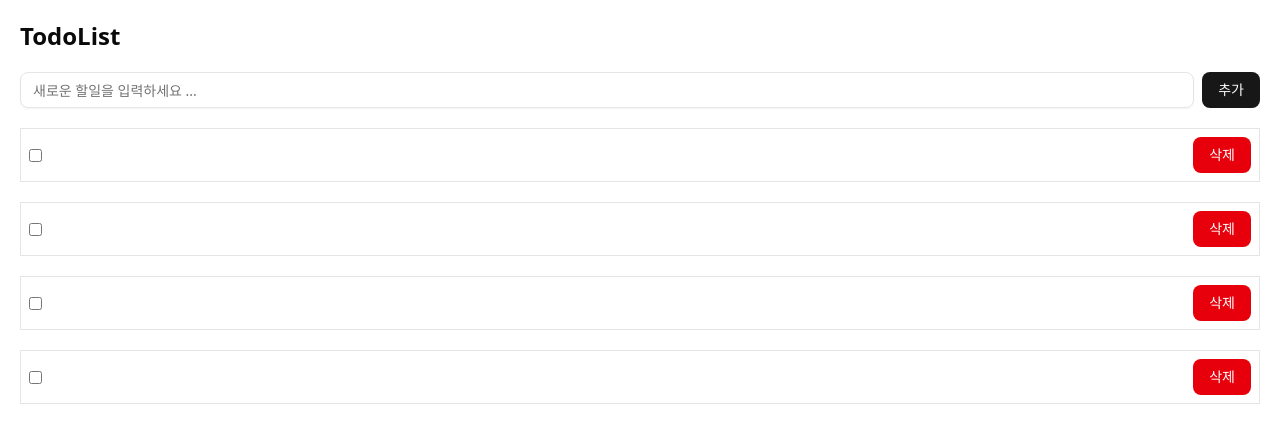
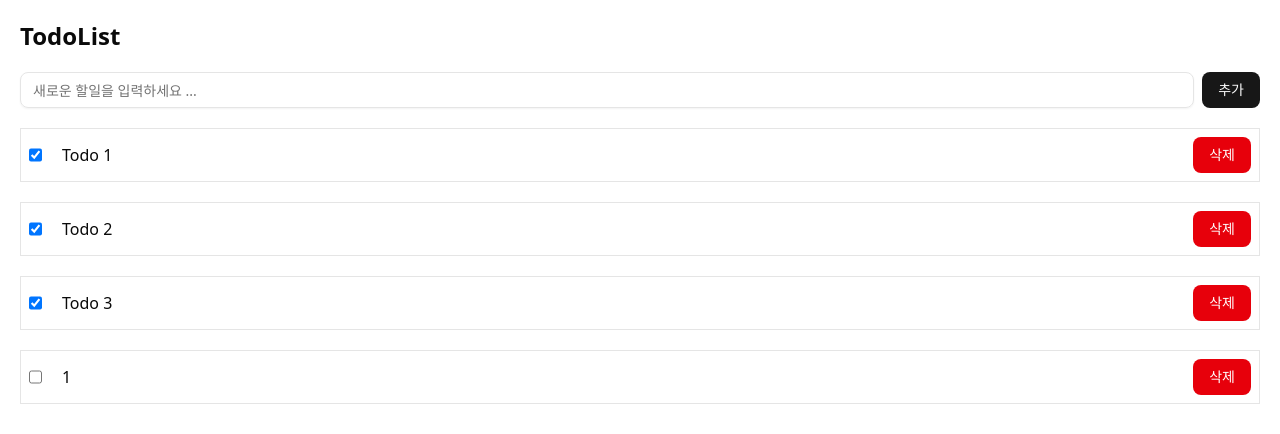
Before and after one commit to this-and-that-dev/onebite-exam, a React (Vite) app: page /todolist in a window 1280 px wide. Shown: the top 434 px of the page. Built offline with nearby package versions, Linux system fonts and the light colour scheme; data requests are answered from the project's data file.

Commit message:
34. (4.13) 캐시 정규화하기 2

```diff
--- a/src/components/todo-list/todo-item.tsx
+++ b/src/components/todo-list/todo-item.tsx
@@ -1,10 +1,18 @@
 import { Button } from "@/components/ui/button.tsx";
-import type { Todo } from "@/types.ts";
 import { Link } from "react-router";
 import { useUpdateTodoMutation } from "@/hooks/mutations/use-update-todo-mutation.ts";
 import useDeleteTodoMutation from "@/hooks/mutations/use-delete-todo-mutation.ts";
+import { useTodoDataById } from "@/hooks/queries/use-todo-data-by-id.ts";
 
-export default function TodoItem({ id, content, isDone }: Todo) {
+export default function TodoItem({ id }: { id: string }) {
+  const { data: todo } = useTodoDataById(id, "LIST");
+
+  if (!todo) {
+    throw new Error("Todo data Undefined");
+  }
+
+  const { content, isDone } = todo;
+
   const { mutate: updateTodo } = useUpdateTodoMutation();
   const { mutate: deleteTodo, isPending: isDeleteTodoPending } =
     useDeleteTodoMutation();
--- a/src/hooks/mutations/use-create-todo-mutation.ts
+++ b/src/hooks/mutations/use-create-todo-mutation.ts
@@ -16,10 +16,18 @@ export function useCreateTodoMutation() {
     //매개변수로 createTodo 의 반환값이 들어온다.
     onSuccess: async (newTodo) => {
       //prevTodos 는 키값에 저장된 데이터가 들어있다.
-      queryClient.setQueryData<Todo[]>(QUERY_KEYS.todo.list, (prevTodos) => {
-        if (!prevTodos) return [newTodo];
-        return [...prevTodos, newTodo];
-      });
+      queryClient.setQueryData<string[]>(
+        QUERY_KEYS.todo.list,
+        (prevTodoIds) => {
+          if (!prevTodoIds) return [newTodo.id];
+          return [...prevTodoIds, newTodo.id];
+        },
+      );
+
+      queryClient.setQueryData<Todo>(
+        QUERY_KEYS.todo.detail(newTodo.id),
+        newTodo,
+      );
 
       //캐시 무효화
       // await queryClient.invalidateQueries({
--- a/src/hooks/mutations/use-delete-todo-mutation.ts
+++ b/src/hooks/mutations/use-delete-todo-mutation.ts
@@ -17,12 +17,15 @@ export default function useDeleteTodoMutation() {
     //   });
     // },
     onSuccess: (deletedTodo) => {
-      queryClient.setQueryData<Todo[]>(QUERY_KEYS.todo.list, (prevTodos) => {
-        if (!prevTodos) return [];
-        return prevTodos.filter((prevTodo) => {
-          return prevTodo.id !== deletedTodo.id;
+      queryClient.setQueryData<string[]>(QUERY_KEYS.todo.list, (prevTodoId) => {
+        if (!prevTodoId) return [];
+        return prevTodoId.filter((prevTodo) => {
+          return prevTodo !== deletedTodo.id;
         });
       });
+      // queryClient.removeQueries({
+      //   queryKey: QUERY_KEYS.todo.detail(deletedTodo.id),
+      // });
     },
   });
 }
--- a/src/hooks/mutations/use-update-todo-mutation.ts
+++ b/src/hooks/mutations/use-update-todo-mutation.ts
@@ -12,40 +12,38 @@ export function useUpdateTodoMutation() {
     onMutate: async (updatedTodo) => {
       //queryKey 에 해당하는 key를 조회하는 요청을 모두 취소시킨다.
       //이 상황은 거의 발생되지 않을거 같긴한다.
-      //사용자가 체크박스를 눌러서 캐시데이터를 업데이트하기 젆에 조회를 먼저해야하는데 조회가 그렇게 느릴리가 없기 때문이다.
+      //사용자가 체크박스를 눌러서 캐시데이터를 업데이트하기 전에 조회를 먼저해야하는데 조회가 그렇게 느릴리가 없기 때문이다.
       await queryClient.cancelQueries({
-        queryKey: QUERY_KEYS.todo.list,
+        queryKey: QUERY_KEYS.todo.detail(updatedTodo.id),
       });
 
-      const prevTodos = queryClient.getQueryData<Todo[]>(QUERY_KEYS.todo.list);
+      const prevTodo = queryClient.getQueryData<Todo>(
+        QUERY_KEYS.todo.detail(updatedTodo.id),
+      );
+      queryClient.setQueryData<Todo>(
+        QUERY_KEYS.todo.detail(updatedTodo.id),
+        (prevTodo) => {
+          if (!prevTodo) return;
+          return { ...prevTodo, ...updatedTodo };
+        },
+      );
 
-      queryClient.setQueryData<Todo[]>(QUERY_KEYS.todo.list, (prevTodos) => {
-        if (!prevTodos) return [];
-        return prevTodos.map((prevTodo) => {
-          return prevTodo.id === updatedTodo.id
-            ? { ...prevTodo, ...updatedTodo }
-            : prevTodo;
-        });
-      });
-
-      return {
-        prevTodos,
-      };
+      return { prevTodo };
     },
     //context 에는 위의 onMutate에서 반환된 값이 들어온다.
     onError: (error, variable, context) => {
-      if (context && context.prevTodos) {
-        queryClient.setQueryData<Todo[]>(
-          QUERY_KEYS.todo.list,
-          context.prevTodos,
+      if (context && context.prevTodo) {
+        queryClient.setQueryData<Todo>(
+          QUERY_KEYS.todo.detail(context.prevTodo.id),
+          context.prevTodo,
         );
       }
     },
-    //요청이 종료됐을 때 호출된다. success, error 보다 늦게 호출된다.
-    onSettled: async () => {
-      await queryClient.invalidateQueries({
-        queryKey: QUERY_KEYS.todo.list,
-      });
-    },
+    // //요청이 종료됐을 때 호출된다. success, error 보다 늦게 호출된다.
+    // onSettled: async () => {
+    //   await queryClient.invalidateQueries({
+    //     queryKey: QUERY_KEYS.todo.list,
+    //   });
+    // },
   });
 }
--- a/src/hooks/queries/use-todo-data-by-id.ts
+++ b/src/hooks/queries/use-todo-data-by-id.ts
@@ -2,11 +2,12 @@ import { useQuery } from "@tanstack/react-query";
 import { fetchTodoById } from "@/api/fetch-todo-by-id.ts";
 import { QUERY_KEYS } from "@/lib/constants.ts";
 
-export function useTodoDataById(id: string) {
+export function useTodoDataById(id: string, type: "LIST" | "DETAIL") {
   return useQuery({
     queryFn: () => fetchTodoById(id),
     queryKey: QUERY_KEYS.todo.detail(id),
     staleTime: 5000, //5초 , data가 fresh 상태 일 때만 적용된다.
+    enabled: type === "DETAIL", //상세 페이지에만 진입했을 경우 리페칭을 활성화 한다.
     gcTime: 5000,
     // refetchOnMount: false,
     // refetchOnWindowFocus: false,
--- a/src/pages/todo-detail-page.tsx
+++ b/src/pages/todo-detail-page.tsx
@@ -4,7 +4,7 @@ import { useTodoDataById } from "@/hooks/queries/use-todo-data-by-id.ts";
 export default function TodoDetailPage() {
   const params = useParams();
   const id = params.id;
-  const { data, isLoading, error } = useTodoDataById(String(id));
+  const { data, isLoading, error } = useTodoDataById(String(id), "DETAIL");
 
   if (isLoading) return <div>로딩 중 입니다 ...</div>;
   if (error || !data) return <div>오류가 발생했습니다.</div>;
--- a/src/pages/todo-list-page.tsx
+++ b/src/pages/todo-list-page.tsx
@@ -3,8 +3,7 @@ import TodoItem from "@/components/todo-list/todo-item.tsx";
 import { useTodosData } from "@/hooks/queries/use-todos-data.ts";
 
 export default function TodoListPage() {
-  const { data: todos, isLoading, error } = useTodosData();
-
+  const { data: todoIds, isLoading, error } = useTodosData();
   if (error) {
     return <div>오류가 발생했습니다.</div>;
   }
@@ -17,8 +16,12 @@ export default function TodoListPage() {
     <div className="flex flex-col gap-5 p-5">
       <h1 className="text-2xl font-bold">TodoList</h1>
       <TodoEditor />
-      {todos?.map((todo) => {
-        return <TodoItem key={todo.id} {...todo} />;
+      {todoIds?.map((id) => {
+        if (id) {
+          return <TodoItem key={id} id={id} />;
+        } else {
+          return null;
+        }
       })}
     </div>
   );
```
